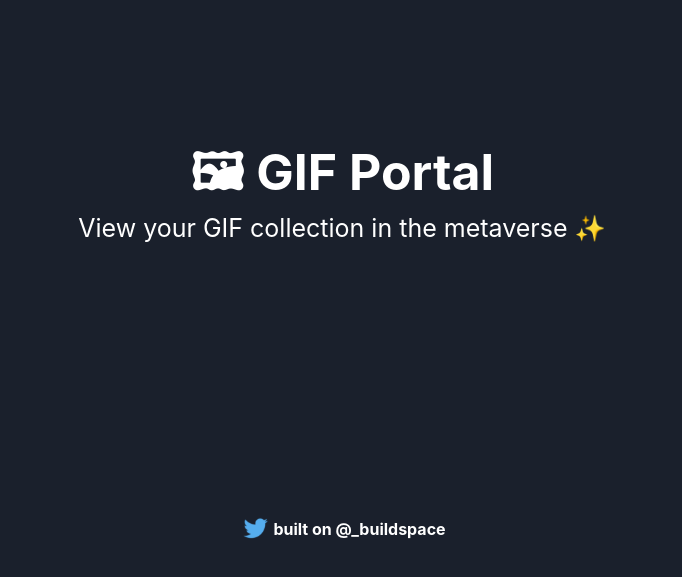
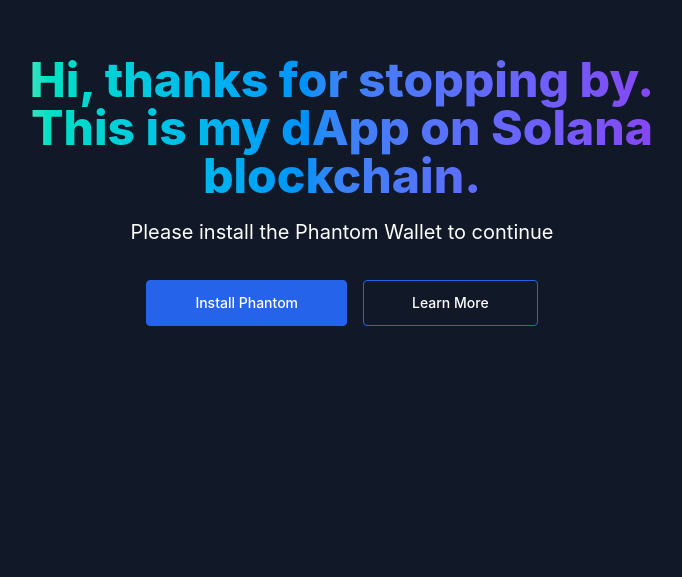
Before and after one commit to chuongtang/solana-page, a React (Vite) app: page / in a window 1280 px wide. Shown: the part 209-786 px from the top of the page, without its empty margins (298-980 px from the left). Built offline with nearby package versions, Linux system fonts and the light colour scheme.

Commit message:
set up Phantom check

```diff
--- a/src/App.tsx
+++ b/src/App.tsx
@@ -2,56 +2,18 @@
 import twitterLogo from './assets/twitter-logo.svg';
 import './App.css';
 import { getProvider } from './utils'
+import NoPhantom from './components/NoPhantom'
 
 // Constants
 const provider = getProvider();
 const TWITTER_HANDLE = '_buildspace';
 const TWITTER_LINK = `https://twitter.com/${TWITTER_HANDLE}`;
 
-
-const isPhantomInstalled = window
-// const isPhantomInstalled = window.phantom?.solana?.isPhantom
-// const getProvider = () => {
-//   if ('phantom' in window) {
-//     const provider = window.phantom?.solana;
-
-//     if (provider?.isPhantom) {
-//       return provider;
-//     }
-//   }
-
-//   window.open('https://phantom.app/', '_blank');
-// };
 const App = () => {
 
-  const checkIfWalletIsConnected = async () => {
-    try {
-      const { solana } = window;
-
-      if (solana) {
-        if (solana.isPhantom) {
-          console.log(isPhantomInstalled)
-          console.log('Phantom wallet found!');
-        }
-      } else {
-        alert('Solana object not found! Get a Phantom Wallet 👻');
-      }
-    } catch (error) {
-      console.error(error);
-    }
-  };
-
-  /*
-   * When our component first mounts, let's check to see if we have a connected
-   * Phantom Wallet
-   */
-  useEffect(() => {
-    const onLoad = async () => {
-      await checkIfWalletIsConnected();
-    };
-    window.addEventListener('load', onLoad);
-    return () => window.removeEventListener('load', onLoad);
-  }, []);
+  if (!provider) {
+    return <NoPhantom />;
+  }
 
   return (
     <div className="App">
--- /dev/null
+++ b/src/components/NoPhantom.tsx
@@ -0,0 +1,37 @@
+import React from 'react'
+
+const NoPhantom = () => {
+  return (
+    <section className="text-white bg-gray-900">
+      <div className="max-w-screen-xl px-4 py-32 mx-auto lg:h-screen lg:items-center lg:flex">
+        <div className="max-w-3xl mx-auto text-center">
+          <h1 className="text-3xl font-extrabold text-transparent sm:text-5xl bg-clip-text bg-gradient-to-r from-green-300 via-blue-500 to-purple-600">
+            Hi, thanks for stopping by.
+
+            <span className="sm:block">
+              This is my dApp on Solana blockchain.
+            </span>
+          </h1>
+
+          <p className="max-w-xl mx-auto mt-4 sm:leading-relaxed sm:text-xl">
+            Please install the Phantom Wallet to continue
+          </p>
+
+          <div className="flex flex-wrap justify-center gap-4 mt-8">
+            <a className="block w-full px-12 py-3 text-sm font-medium text-white bg-blue-600 border border-blue-600 rounded sm:w-auto active:text-opacity-75 hover:bg-transparent hover:text-white focus:outline-none focus:ring" href="https://phantom.app/download"
+            target="_blank">
+              Install Phantom
+            </a>
+
+            <a className="block w-full px-12 py-3 text-sm font-medium text-white border border-blue-600 rounded sm:w-auto hover:bg-blue-600 active:bg-blue-500 focus:outline-none focus:ring" href="/about">
+              Learn More
+            </a>
+          </div>
+        </div>
+      </div>
+    </section>
+
+  )
+}
+
+export default NoPhantom;
```
